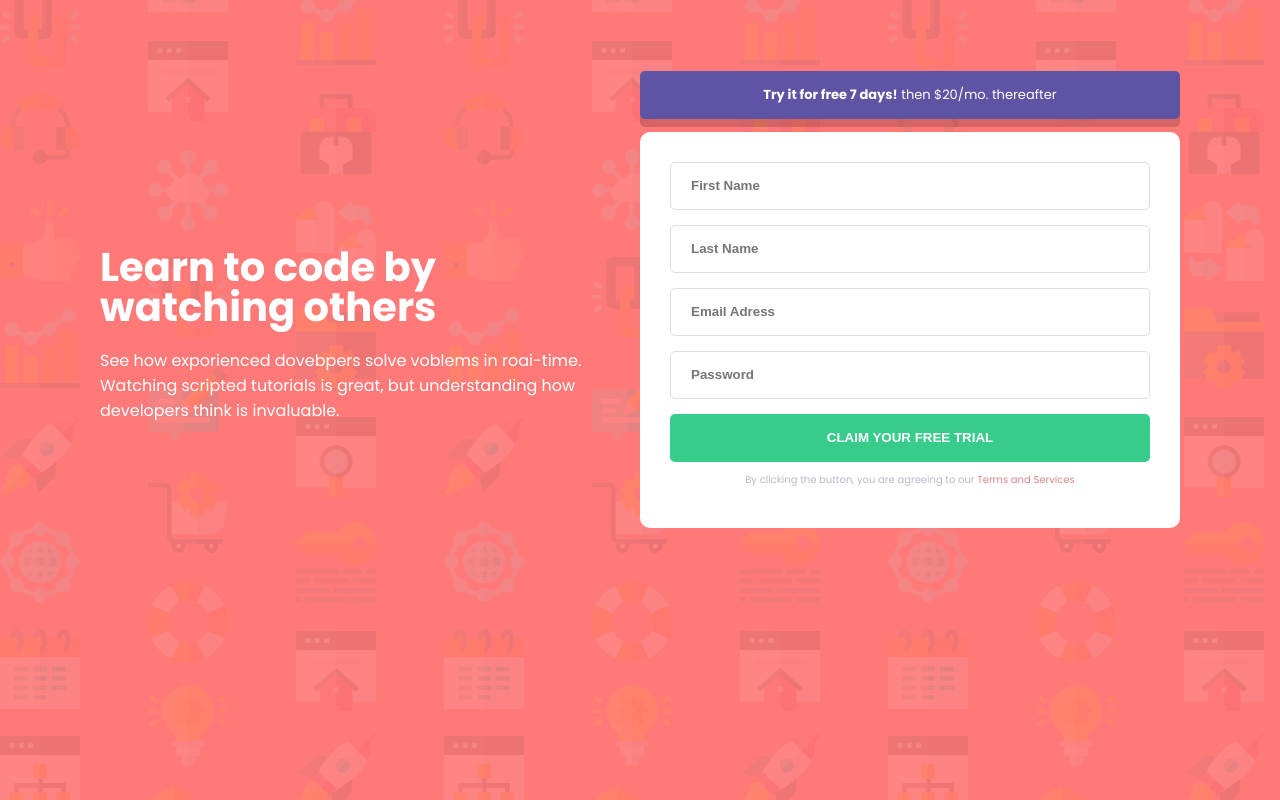
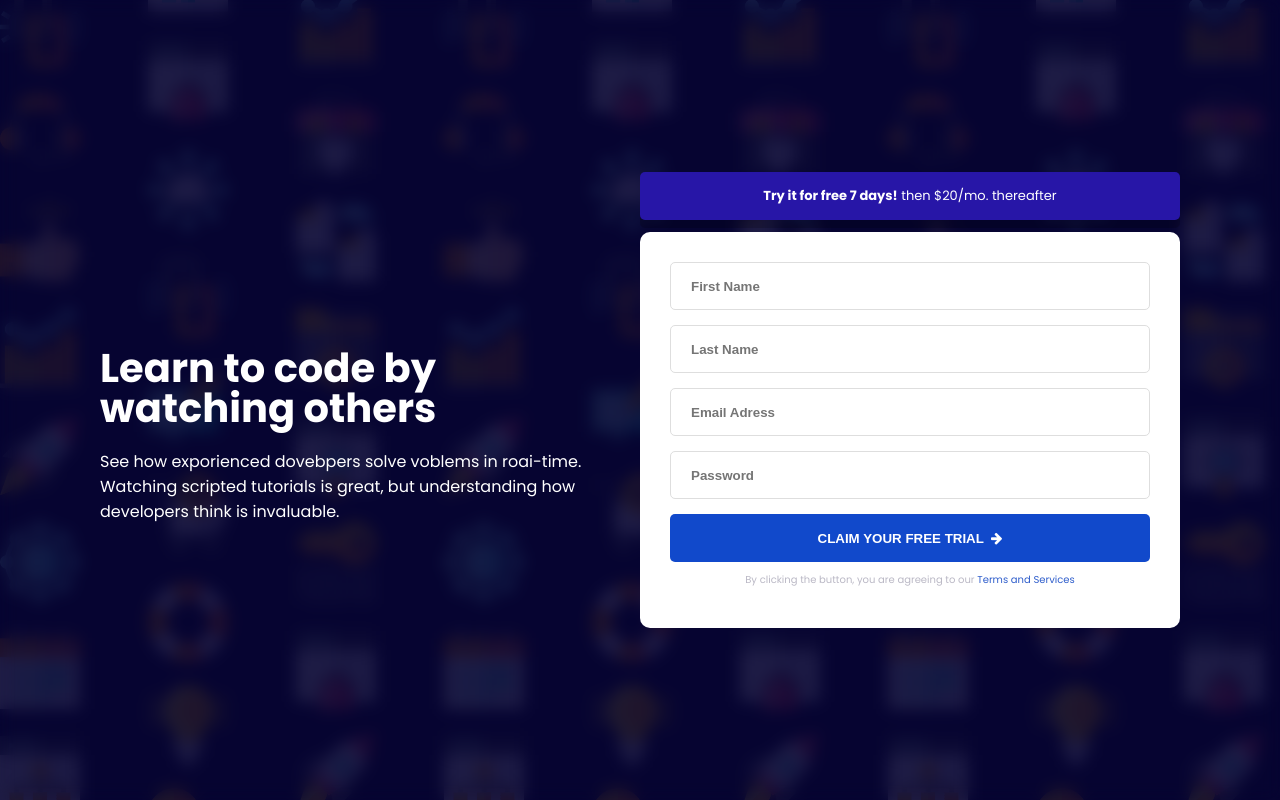
Before and after one commit to ViniciusG1m3n3s/SignUp-Form, a plain HTML site: page index.html in a window 1280 px wide. Drawn offline with nearby package versions, Linux system fonts and the light colour scheme.

Commit message:
update style

```diff
--- a/index.html
+++ b/index.html
@@ -4,13 +4,15 @@
 <meta charset="UTF-8">
 <meta name="viewport" content="width=device-width, initial-scale=1.0"> <!-- displays site properly based on user's device -->
 <link rel="icon" type="image/png" sizes="32x32" href="./images/favicon-32x32.png">
+<link rel="stylesheet" href="https://cdnjs.cloudflare.com/ajax/libs/font-awesome/4.7.0/css/font-awesome.min.css">
+<link rel="stylesheet" href="https://fonts.googleapis.com/css2?family=Material+Symbols+Rounded:opsz,wght,FILL,GRAD@24,400,0,0&icon_names=arrow_right_alt" />
 <link rel="preconnect" href="https://fonts.googleapis.com">
 <link rel="preconnect" href="https://fonts.gstatic.com" crossorigin>
 <link href="https://fonts.googleapis.com/css2?family=Bree+Serif&family=Poppins:ital,wght@0,100;0,200;0,300;0,400;0,500;0,600;0,700;0,800;0,900;1,100;1,200;1,300;1,400;1,500;1,600;1,700;1,800;1,900&display=swap" rel="stylesheet">
 <link rel="stylesheet" href="style.css">
 <title>Frontend Mentor | Intro component with sign up form</title>
 </head>
-</body>
+<body>
   <div class="container_top">
     <div class="blank">
     </div>
@@ -30,9 +32,10 @@
         <input type="text" class="text" id="lastname" placeholder="Last Name" required>
         <input type="email" class="email" id="email" placeholder="Email Adress" required>
         <input type="password" class="password" id="password" placeholder="Password" required>
-        <button class="button">CLAIM YOUR FREE TRIAL</button>
-        <p>By clicking the button, you are agreeing to our <a href="">Terms and Services</a></p>
+        <button class="button"></i>CLAIM YOUR FREE TRIAL &nbsp<i class="fa fa-arrow-right"></i></button>
+        <p>By clicking the button, you are agreeing to our <a href="" class="terms">Terms and Services</a></p>
       </form>
     </div>
   </div>
+</body>
 </html>
--- a/style.css
+++ b/style.css
@@ -5,12 +5,18 @@ body {
     justify-content: center;
     font-family: Poppins;
     background-image: url(./images/bg-intro-desktop.png);
-    background-color: rgb(255, 121, 120);
-    overflow: hidden;
+    background-color: rgb(6, 4, 49);
+    margin: 0;
+    padding: 0;
+    background-repeat: no-repeat;
+    background-size: cover;
+    background-repeat: repeat;
+    backdrop-filter: blur(8px);
+    height: 100vh;
+    margin: 0;
 }
 
 .container_top {
-    margin-top: 5%;
     width: 1080px;
     display: flex;
     flex-direction: row;
@@ -23,7 +29,7 @@ body {
     display: inline-block;
     line-height: 48px;
     border-radius: 5px;
-    background-color: rgb(93, 84, 163);
+    background-color: rgb(39, 22, 167);
     color: white;
     width: 540px;
     text-align: center;
@@ -35,7 +41,7 @@ body {
 }
 
 .popup_a:hover {
-    background-color: rgb(54, 48, 100);
+    background-color: rgb(52, 29, 226);
     transition: all 0.2s linear;
     -webkit-box-shadow: 0px 8px 0px 0px rgba(0,0,0,0.17);
     -moz-box-shadow: 0px 8px 0px 0px rgba(0,0,0,0.17);
@@ -74,6 +80,10 @@ body {
     justify-content: center;
 }
 
+.fa fa-arrow-right {
+    padding-left: 100px;
+}
+
 .info h1 {
     color: #ffff;
     font-size: 40px;
@@ -105,7 +115,7 @@ body {
     width: 100%;
     height: 48px;
     border-radius: 5px;
-    background-color: rgb(55, 204, 138);
+    background-color: rgb(17, 73, 203);
     color: #ffff;
     border: 0px;
     font-weight: bold;
@@ -114,7 +124,7 @@ body {
 
 .button:hover {
     transition: all 0.2s linear;
-    background-color: rgb(31, 153, 98);
+    background-color: rgb(46, 93, 203);
     cursor: pointer;
 }
 
@@ -126,10 +136,14 @@ body {
 
 .form a {
     text-decoration: none;
-    color: rgb(223, 131, 136);
+    color: rgb(46, 93, 203);
     text-align: center;
 }
 
+.terms:hover {
+    color: rgb(46, 93, 203);
+    text-decoration: underline;
+}
 @media screen and (max-width: 450px) {
     body {
         display: flex;
@@ -179,7 +193,7 @@ body {
     .popup_a_mobile {
         display: inline;
         border-radius: 5px;
-        background-color: rgb(93, 84, 163);
+        background-color: rgb(39, 22, 167);
         color: white;
         text-align: center;
         font-size: 13px;
@@ -195,7 +209,7 @@ body {
     }
 
     .popup_a_mobile:hover {
-        background-color: rgb(54, 48, 100);
+        background-color: rgb(52, 29, 226);
         transition: all 0.2s linear;
         -webkit-box-shadow: 0px 8px 0px 0px rgba(0,0,0,0.17);
         -moz-box-shadow: 0px 8px 0px 0px rgba(0,0,0,0.17);
```
